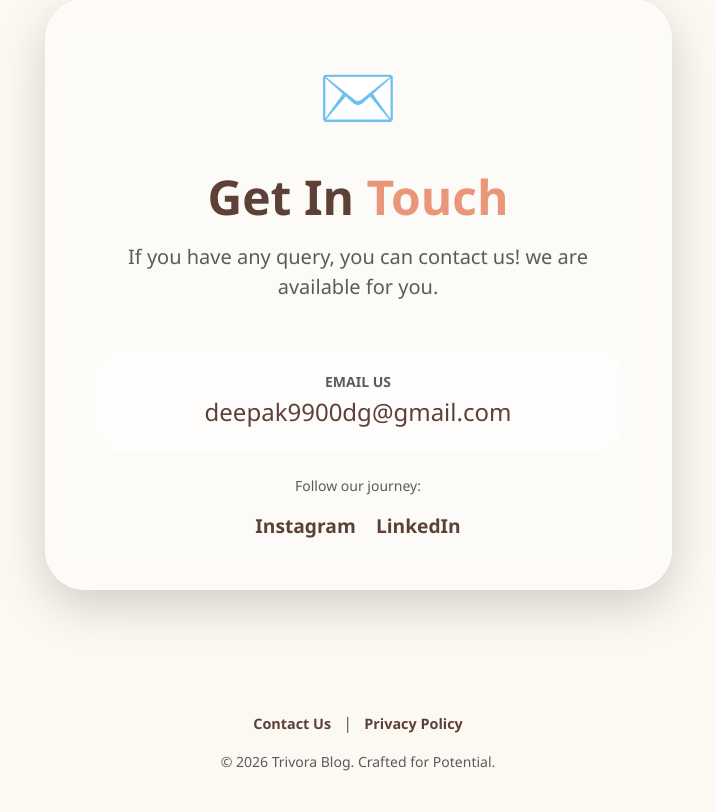
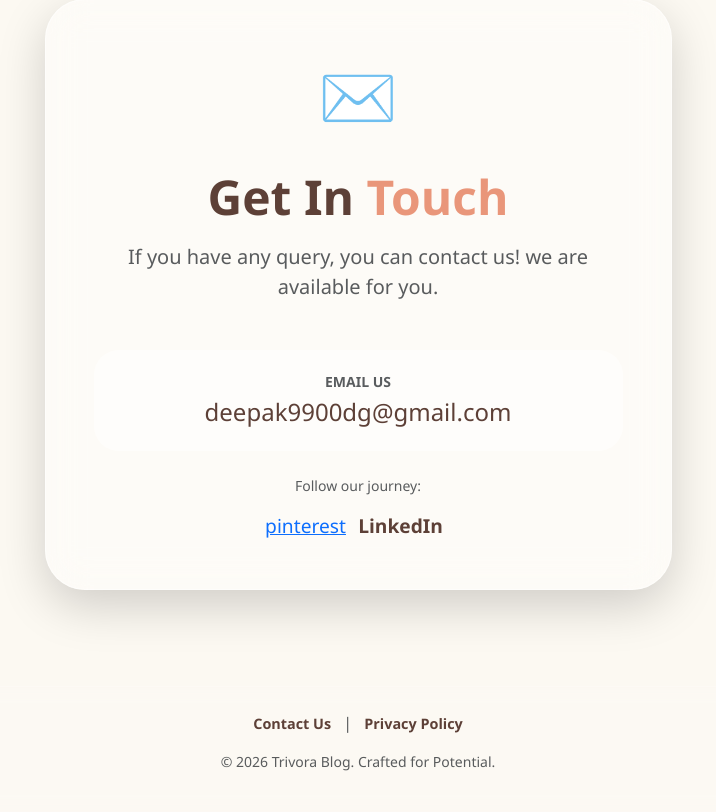
Before and after one commit to deepak9900dg/TRIVORA, a Flask app: page /contact in a window 1280 px wide. Shown: the part 147-959 px from the top of the page, without its empty margins (282-998 px from the left). Run offline with Flask 3, Linux system fonts and the light colour scheme.

Commit message:
Update contact.html

```diff
--- a/templates/contact.html
+++ b/templates/contact.html
@@ -15,7 +15,7 @@
 
                 <div class="social-links mt-4">
                     <p class="small text-muted mb-3">Follow our journey:</p>
-                    <a href="#" class="mx-2 footer-link" style="font-size: 1.2rem;">Instagram</a>
+                    <a href="#" class="https://pin.it/9cqlZLS1w" style="font-size: 1.2rem;">pinterest</a>
                     <a href="#" class="mx-2 footer-link" style="font-size: 1.2rem;">LinkedIn</a>
                 </div>
             </div>
```
